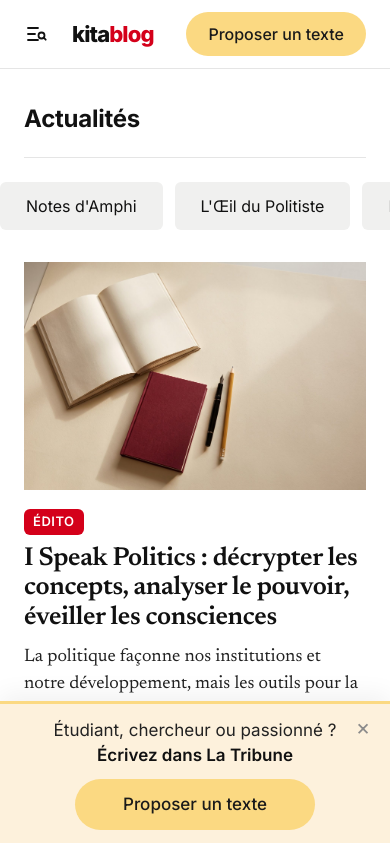
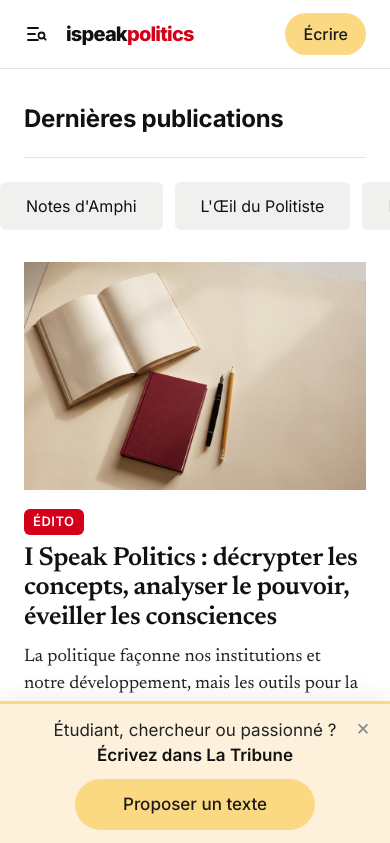
Before and after one commit to kellygaming/ivoirblog, a Next.js app: page / in a window 390 px wide. Shown: the top 843 px of the page. Built offline with nearby package versions, Linux system fonts and the light colour scheme.

Commit message:
Le site devient I Speak Politics (logo, nom, description) ; bouton d'en-tête compact sur mobile
Co-Authored-By: Claude Sonnet 5.5 <noreply@anthropic.com>
Claude-Session: https://claude.ai/code/session_01NF7tzKgxFhd1maDym6cuk9

```diff
--- a/app/globals.css
+++ b/app/globals.css
@@ -89,7 +89,7 @@ button { font: inherit; cursor: pointer; }
 .logo {
   font-family: var(--sans);
   font-weight: 800;
-  font-size: clamp(22px, 5.4vw, 30px);
+  font-size: clamp(20px, 5vw, 28px);
   letter-spacing: -0.04em;
   line-height: 1;
   color: var(--encre);
@@ -116,6 +116,13 @@ button { font: inherit; cursor: pointer; }
 .bouton:hover { filter: brightness(.96); }
 .bouton:active { transform: scale(.98); }
 .entete__cta { margin-left: auto; }
+.cta-court { display: none; }
+@media (max-width: 520px) {
+  .entete__barre { gap: 10px; }
+  .entete__cta { padding: 9px 18px; }
+  .cta-long { display: none; }
+  .cta-court { display: inline; }
+}
 
 @media (min-width: 960px) {
   .entete__nav { display: flex; }
--- a/app/page.tsx
+++ b/app/page.tsx
@@ -15,7 +15,7 @@ export default function Accueil() {
   return (
     <div className="conteneur">
       <section className="section">
-        <h1 className="section__titre">Actualités</h1>
+        <h1 className="section__titre">Dernières publications</h1>
         <Puces />
         {une ? <CarteUne article={une} /> : <p>Aucun article pour l’instant.</p>}
         <ul className="liste grille-liste">
--- a/components/Entete.tsx
+++ b/components/Entete.tsx
@@ -45,7 +45,8 @@ export function Entete() {
           ))}
         </nav>
         <Link href={site.appel.lien} className="bouton entete__cta">
-          {site.appel.bouton}
+          <span className="cta-long">{site.appel.bouton}</span>
+          <span className="cta-court">Écrire</span>
         </Link>
       </div>
 
--- a/components/Logo.tsx
+++ b/components/Logo.tsx
@@ -1,7 +1,7 @@
 import Link from "next/link";
 import { site } from "@/lib/site";
 
-/** Logo bicolore façon « jeune|afrique » : « kita » en couleur du texte, « blog » en accent. */
+/** Logo bicolore façon « jeune|afrique » : « ispeak » en couleur du texte, « politics » en accent. */
 export function Logo() {
   const [debut, fin] = site.logo;
   return (
--- a/lib/site.ts
+++ b/lib/site.ts
@@ -1,12 +1,12 @@
 /** Toute l'identité du site au même endroit : à personnaliser. */
 export const site = {
-  nom: "Kitablog",
+  nom: "I Speak Politics",
   // Logo bicolore : 1re partie en couleur du texte, 2e en couleur d'accent
-  logo: ["kita", "blog"],
+  logo: ["ispeak", "politics"],
   slogan: "Décrypter les concepts, analyser le pouvoir, éveiller les consciences",
   description:
-    "Science politique accessible : fiches de cours, analyses de l'actualité en Côte d'Ivoire, en Afrique et dans le monde, recherche et tribunes.",
-  url: "https://ivoirblog.vercel.app",
+    "I Speak Politics (Je parle politique) : la science politique à la portée de tous. Fiches de cours, analyses de l'actualité en Côte d'Ivoire, en Afrique et dans le monde, recherche et tribunes.",
+  url: "https://ispeakpolitics.vercel.app",
   // Les quatre espaces du blog = rubriques (ordre d'affichage)
   rubriques: ["Notes d'Amphi", "L'Œil du Politiste", "Politic Lab", "La Tribune"],
   descriptions: {
```
Also changed, not shown: 1 other file (tests, documents, lock files or other folders).
